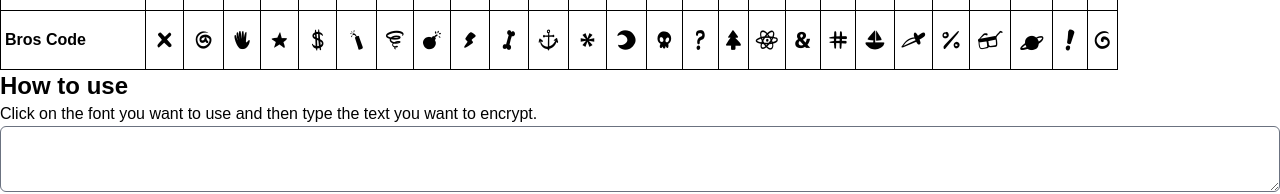
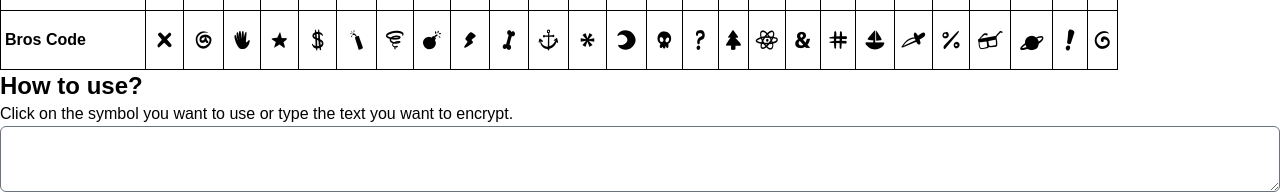
Before and after one commit to pipisasa/cryptogram-codex, a plain HTML site: page index.html in a window 1280 px wide. Shown: the part 309-503 px from the top of the page. Drawn offline with nearby package versions, Linux system fonts and the light colour scheme; a web font is replaced by a local one.

Commit message:
fix description

```diff
--- a/index.html
+++ b/index.html
@@ -170,8 +170,8 @@
     </table>
     <div>
       <div class="decoded">
-        <h2 class="text-2xl font-bold">How to use</h2>
-        <p>Click on the font you want to use and then type the text you want to encrypt.</p>
+        <h2 class="text-2xl font-bold">How to use?</h2>
+        <p>Click on the symbol you want to use or type the text you want to encrypt.</p>
         <textarea class="w-full border border-gray-500 rounded-md p-2"></textarea>
       </div>
       <div class="encoded">
```
